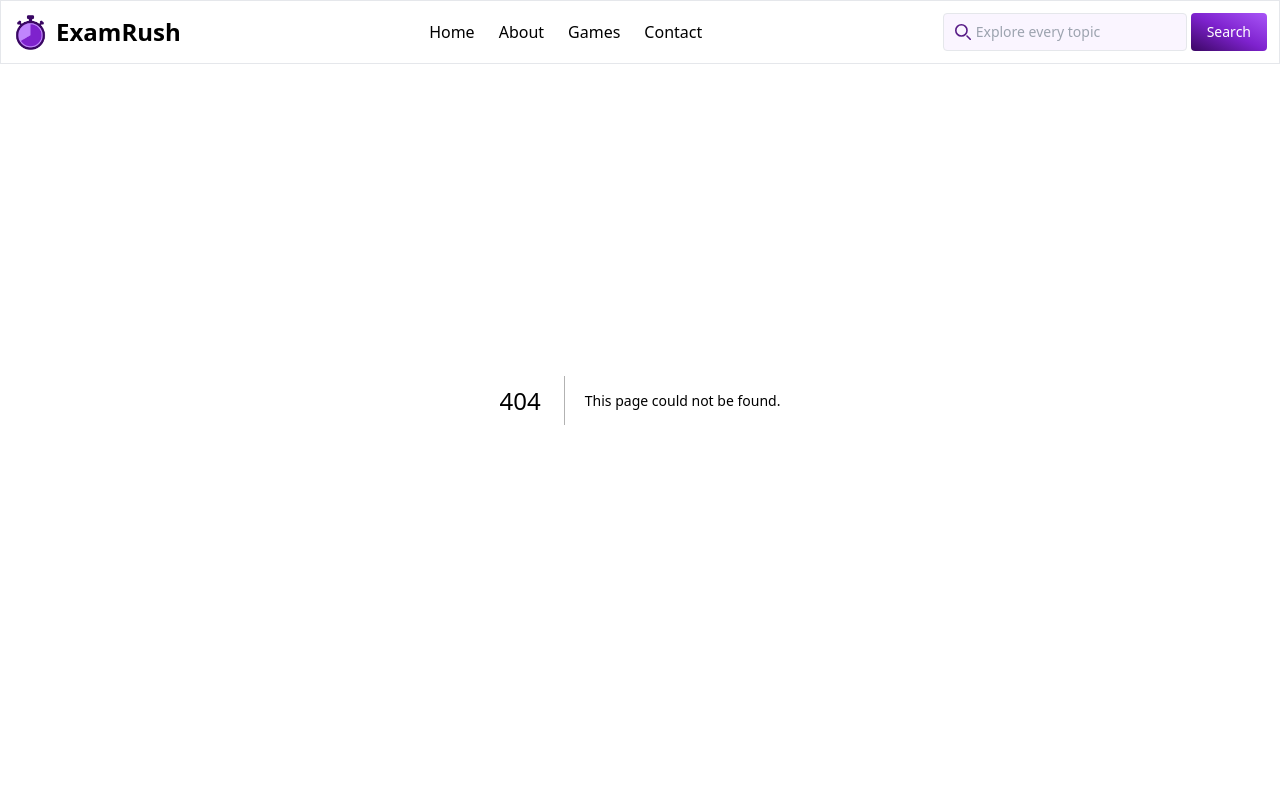
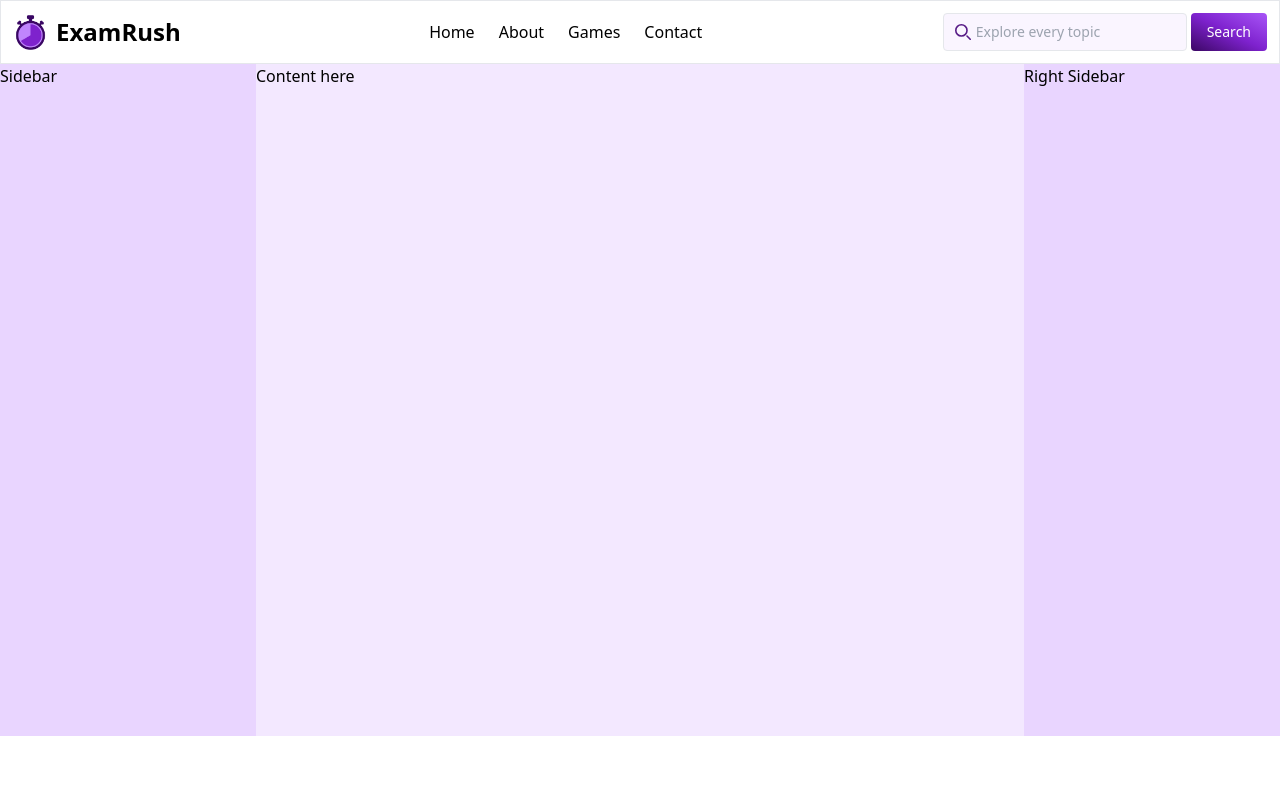
Before and after one commit to mardavsj/exam-rush, a Next.js app: page /tutorials/chemistry in a window 1280 px wide. Before the commit this address had no page. Shown: the top 800 px of the page. Built offline with nearby package versions, Linux system fonts and the light colour scheme.

Commit message:
transferred to tutorials

```diff
--- /dev/null
+++ b/pages/tutorials/chemistry.js
@@ -0,0 +1,23 @@
+import React from 'react'
+import Head from 'next/head'
+
+const chemistry = () => {
+  return (
+    <div>
+        <Head>
+            <title>Chemistry Tutorial - Learn Chemistry | Exam Rush</title>
+        </Head>
+      <div className="min-h-screen flex flex-col py-16">
+          <div className="flex-1 flex flex-row overflow-y-hidden">
+              <main className="flex-1 bg-purple-100 overflow-y-auto">Content here</main>
+
+              <nav className="order-first w-[20%] bg-purple-200 overflow-y-auto">Sidebar</nav>
+
+              <aside className="w-[20%] bg-purple-200 overflow-y-auto">Right Sidebar</aside>
+          </div>
+      </div>
+    </div>
+  )
+}
+
+export default chemistry
--- /dev/null
+++ b/pages/tutorials/cn.js
@@ -0,0 +1,23 @@
+import React from 'react'
+import Head from 'next/head'
+
+const cn = () => {
+  return (
+    <div>
+        <Head>
+            <title>Computer Network Tutorial - Learn Computer Network | Exam Rush</title>
+        </Head>
+      <div className="min-h-screen flex flex-col py-16">
+          <div className="flex-1 flex flex-row overflow-y-hidden">
+              <main className="flex-1 bg-purple-100 overflow-y-auto">Content here</main>
+
+              <nav className="order-first w-[20%] bg-purple-200 overflow-y-auto">Sidebar</nav>
+
+              <aside className="w-[20%] bg-purple-200 overflow-y-auto">Right Sidebar</aside>
+          </div>
+      </div>
+    </div>
+  )
+}
+
+export default cn
--- /dev/null
+++ b/pages/tutorials/dbms.js
@@ -0,0 +1,23 @@
+import React from 'react'
+import Head from 'next/head'
+
+const dbms = () => {
+  return (
+    <div>
+        <Head>
+            <title>DBMS Tutorial - Learn DBMS | Exam Rush</title>
+        </Head>
+      <div className="min-h-screen flex flex-col py-16">
+          <div className="flex-1 flex flex-row overflow-y-hidden">
+              <main className="flex-1 bg-purple-100 overflow-y-auto">Content here</main>
+
+              <nav className="order-first w-[20%] bg-purple-200 overflow-y-auto">Sidebar</nav>
+
+              <aside className="w-[20%] bg-purple-200 overflow-y-auto">Right Sidebar</aside>
+          </div>
+      </div>
+    </div>
+  )
+}
+
+export default dbms
--- /dev/null
+++ b/pages/tutorials/htmlCss.js
@@ -0,0 +1,23 @@
+import React from 'react'
+import Head from 'next/head'
+
+const htmlCss = () => {
+  return (
+    <div>
+        <Head>
+            <title>HTML & CSS Tutorial - Learn HTML & CSS | Exam Rush</title>
+        </Head>
+    <div className="min-h-screen flex flex-col py-16">
+      <div className="flex-1 flex flex-row overflow-y-hidden">
+        <main className="flex-1 bg-purple-100 overflow-y-auto">Content here</main>
+
+        <nav className="order-first w-[20%] bg-purple-200 overflow-y-auto">Sidebar</nav>
+
+        <aside className="w-[20%] bg-purple-200 overflow-y-auto">Right Sidebar</aside>
+      </div>
+    </div>
+    </div>
+  )
+}
+
+export default htmlCss
--- /dev/null
+++ b/pages/tutorials/java.js
@@ -0,0 +1,23 @@
+import React from 'react'
+import Head from 'next/head'
+
+const java = () => {
+  return (
+    <div>
+        <Head>
+            <title>Java Tutorial - Learn Java | Exam Rush</title>
+        </Head>
+      <div className="min-h-screen flex flex-col py-16">
+          <div className="flex-1 flex flex-row overflow-y-hidden">
+              <main className="flex-1 bg-purple-100 overflow-y-auto">Content here</main>
+
+              <nav className="order-first w-[20%] bg-purple-200 overflow-y-auto">Sidebar</nav>
+
+              <aside className="w-[20%] bg-purple-200 overflow-y-auto">Right Sidebar</aside>
+          </div>
+      </div>
+    </div>
+  )
+}
+
+export default java
--- /dev/null
+++ b/pages/tutorials/js.js
@@ -0,0 +1,23 @@
+import React from 'react'
+import Head from 'next/head'
+
+const js = () => {
+  return (
+    <div>
+        <Head>
+            <title>JavaScript Tutorial - Learn JavaScript | Exam Rush</title>
+        </Head>
+      <div className="min-h-screen flex flex-col py-16">
+          <div className="flex-1 flex flex-row overflow-y-hidden">
+              <main className="flex-1 bg-purple-100 overflow-y-auto">Content here</main>
+
+              <nav className="order-first w-[20%] bg-purple-200 overflow-y-auto">Sidebar</nav>
+
+              <aside className="w-[20%] bg-purple-200 overflow-y-auto">Right Sidebar</aside>
+          </div>
+      </div>
+    </div>
+  )
+}
+
+export default js
--- /dev/null
+++ b/pages/tutorials/mpi.js
@@ -0,0 +1,23 @@
+import React from 'react'
+import Head from 'next/head'
+
+const mpi = () => {
+  return (
+    <div>
+        <Head>
+            <title>Microprocessor Tutorial - Learn Microprocessor | Exam Rush</title>
+        </Head>
+      <div className="min-h-screen flex flex-col py-16">
+          <div className="flex-1 flex flex-row overflow-y-hidden">
+              <main className="flex-1 bg-purple-100 overflow-y-auto">Content here</main>
+
+              <nav className="order-first w-[20%] bg-purple-200 overflow-y-auto">Sidebar</nav>
+
+              <aside className="w-[20%] bg-purple-200 overflow-y-auto">Right Sidebar</aside>
+          </div>
+      </div>
+    </div>
+  )
+}
+
+export default mpi
--- /dev/null
+++ b/pages/tutorials/oops.js
@@ -0,0 +1,23 @@
+import React from 'react'
+import Head from 'next/head'
+
+const oops = () => {
+  return (
+      <div>
+          <Head>
+              <title>Oops in C++ Tutorial - Learn Oops | Exam Rush</title>
+          </Head>
+      <div className="min-h-screen flex flex-col py-16">
+          <div className="flex-1 flex flex-row overflow-y-hidden">
+              <main className="flex-1 bg-purple-100 overflow-y-auto">Content here</main>
+
+              <nav className="order-first w-[20%] bg-purple-200 overflow-y-auto">Sidebar</nav>
+
+              <aside className="w-[20%] bg-purple-200 overflow-y-auto">Right Sidebar</aside>
+          </div>
+      </div>
+    </div>
+  )
+}
+
+export default oops
--- /dev/null
+++ b/pages/tutorials/os.js
@@ -0,0 +1,23 @@
+import React from 'react'
+import Head from 'next/head'
+
+const os = () => {
+  return (
+    <div>
+        <Head>
+            <title>Operating System Tutorial - Learn Operating System | Exam Rush</title>
+        </Head>
+      <div className="min-h-screen flex flex-col py-16">
+          <div className="flex-1 flex flex-row overflow-y-hidden">
+              <main className="flex-1 bg-purple-100 overflow-y-auto">Content here</main>
+
+              <nav className="order-first w-[20%] bg-purple-200 overflow-y-auto">Sidebar</nav>
+
+              <aside className="w-[20%] bg-purple-200 overflow-y-auto">Right Sidebar</aside>
+          </div>
+      </div>
+    </div>
+  )
+}
+
+export default os
--- /dev/null
+++ b/pages/tutorials/physics.js
@@ -0,0 +1,23 @@
+import React from 'react'
+import Head from 'next/head'
+
+const physics = () => {
+  return (
+    <div>
+        <Head>
+            <title>Semiconductor Physics Tutorial - Learn Physics | Exam Rush</title>
+        </Head>
+        <div className="min-h-screen flex flex-col py-16">
+          <div className="flex-1 flex flex-row overflow-y-hidden">
+              <main className="flex-1 bg-purple-100 overflow-y-auto">Content here</main>
+
+              <nav className="order-first w-[20%] bg-purple-200 overflow-y-auto">Sidebar</nav>
+
+              <aside className="w-[20%] bg-purple-200 overflow-y-auto">Right Sidebar</aside>
+          </div>
+      </div>
+    </div>
+  )
+}
+
+export default physics
--- /dev/null
+++ b/pages/tutorials/python.js
@@ -0,0 +1,23 @@
+import React from 'react'
+import Head from 'next/head'
+
+const python = () => {
+  return (
+    <div>
+        <Head>
+            <title>Python Tutorial - Learn Python | Exam Rush</title>
+        </Head>
+      <div className="min-h-screen flex flex-col py-16">
+          <div className="flex-1 flex flex-row overflow-y-hidden">
+              <main className="flex-1 bg-purple-100 overflow-y-auto">Content here</main>
+
+              <nav className="order-first w-[20%] bg-purple-200 overflow-y-auto">Sidebar</nav>
+
+              <aside className="w-[20%] bg-purple-200 overflow-y-auto">Right Sidebar</aside>
+          </div>
+      </div>
+    </div>
+  )
+}
+
+export default python
```
